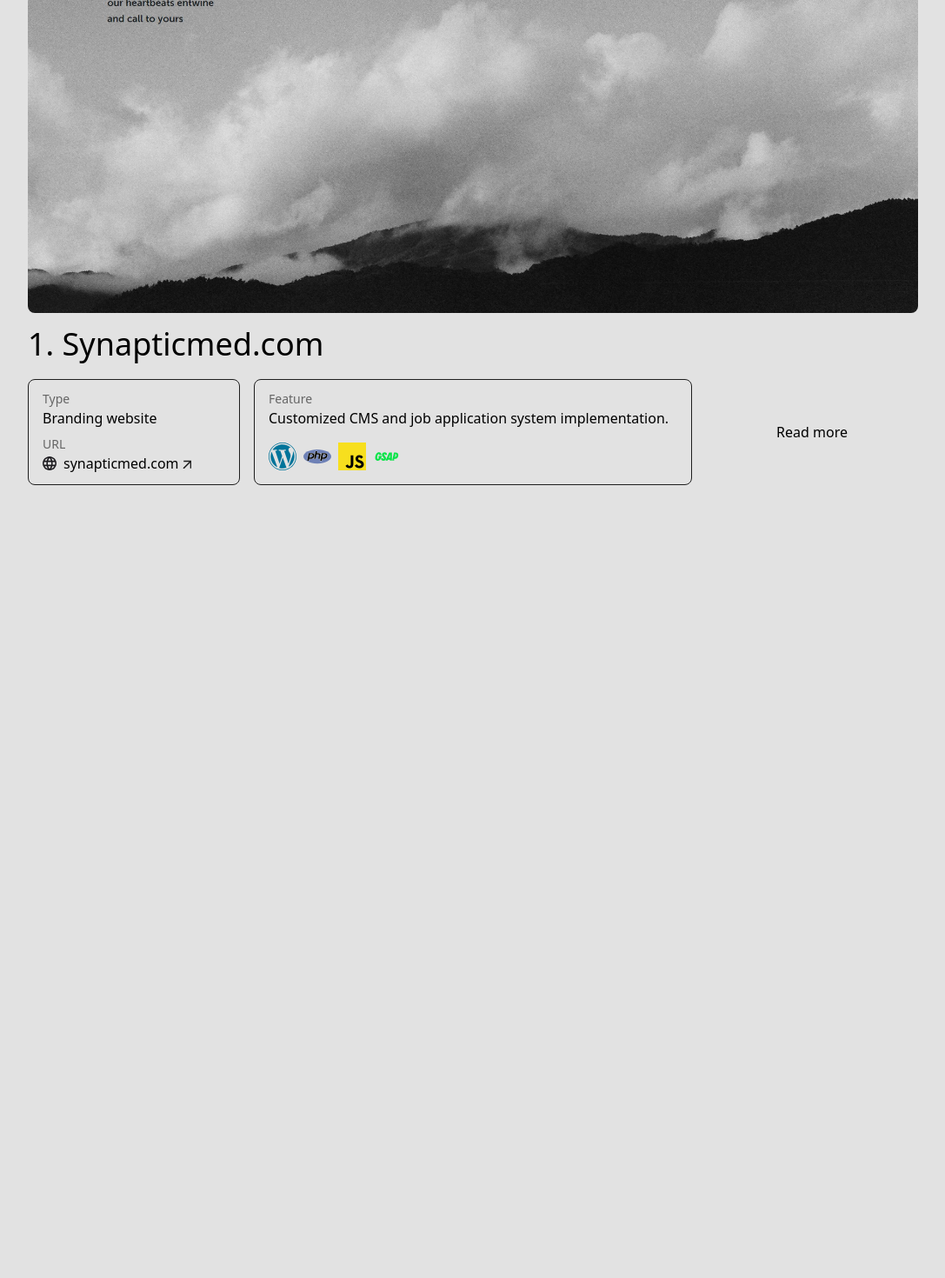
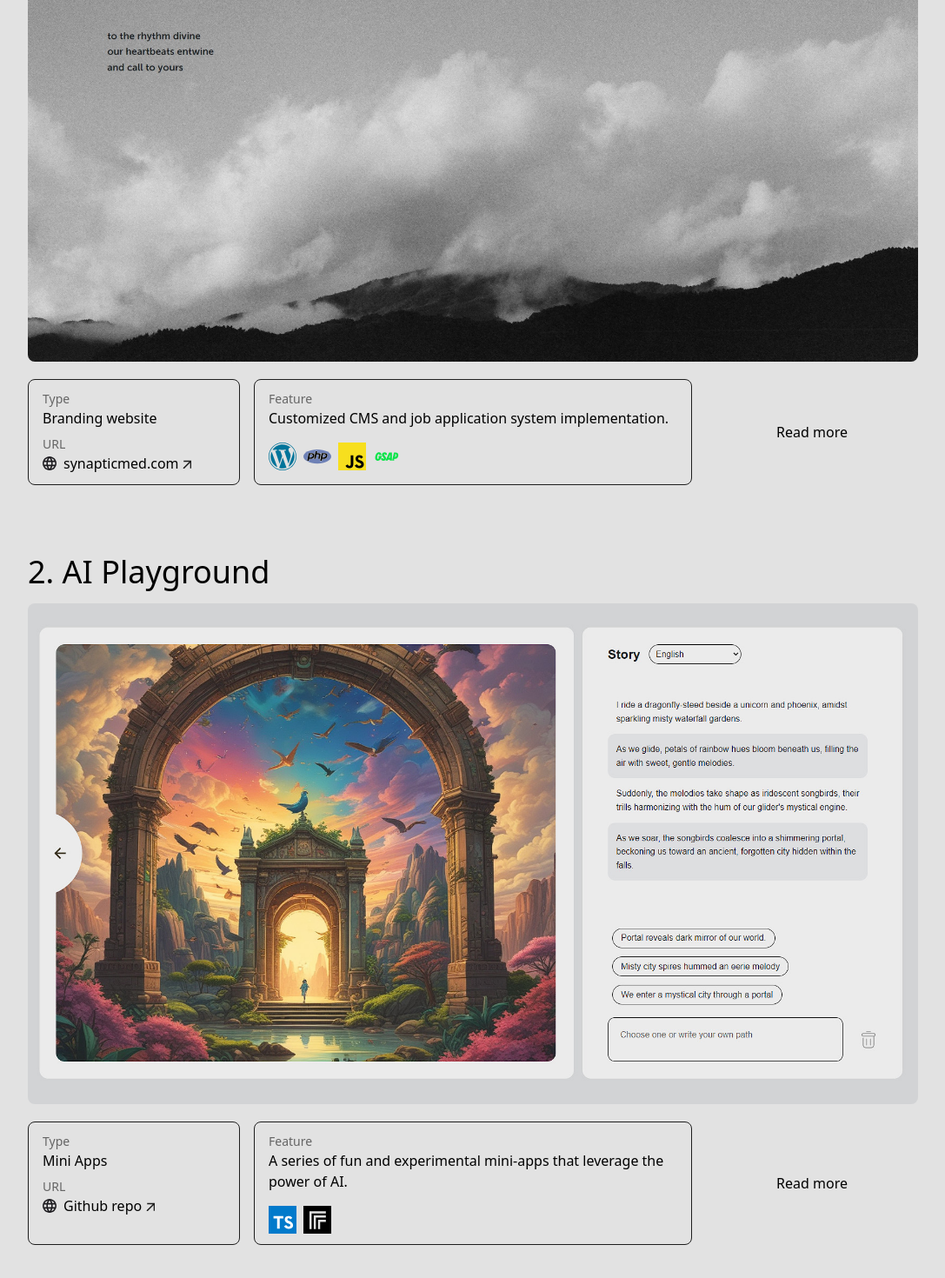
Before and after one commit to Zer02z2/webdev-portfolio, a Next.js app: page / in a window 1280 px wide. Shown: the part 1186-2656 px from the top of the page at 87% size, without its empty margins (96-1183 px from the left). Before the commit the page ends 1744 px from the top, so only its background shows below. Built offline with nearby package versions, Linux system fonts and the light colour scheme.

Commit message:
AI playground added

```diff
--- a/app/_components/roundedImg.tsx
+++ b/app/_components/roundedImg.tsx
@@ -9,7 +9,7 @@ export const RoundedImg = ({
 }) => {
   return (
     <div className="overflow-hidden rounded-lg">
-      <Image src={src} alt={alt} width="2560" height="1440" />
+      <Image src={src} alt={alt} width="2560" height="1440" quality={100} />
     </div>
   )
 }
--- a/app/footer/index.tsx
+++ b/app/footer/index.tsx
@@ -1,3 +1,7 @@
 export const Footer = () => {
-  return <div className="pt-10"></div>
+  return (
+    <footer>
+      <div className="pt-20"></div>
+    </footer>
+  )
 }
--- a/app/layout.tsx
+++ b/app/layout.tsx
@@ -18,11 +18,13 @@ export default function RootLayout({
 }>) {
   return (
     <html lang="en">
-      <body className={`${inter.variable} px-8 flex justify-center`}>
+      <body className={`${inter.variable}`}>
         <Aura />
-        <div className="max-w-[1620px] w-full">{children}</div>
+        <div className="w-full px-8 flex justify-center">
+          <div className="max-w-[1620px] w-full">{children}</div>
+        </div>
+        <Footer />
       </body>
-      <Footer />
     </html>
   )
 }
--- a/app/overview.tsx
+++ b/app/overview.tsx
@@ -35,12 +35,12 @@ export const Overview = ({
       ref={ref}
       initial={{ x: "10%", opacity: 0 }}
       animate={isInView && { x: 0, opacity: 1 }}
-      transition={{ duration: 0.3, type: "tween", ease: "easeOut" }}
+      transition={{ duration: 0.4, type: "tween", ease: "easeOut" }}
     >
-      <div className="grid place-items-center pt-12">
+      <div className="grid place-items-center">
         <div className="max-w-5xl">
+          <h1 className="text-4xl pb-4">{`${order}. ${title}`}</h1>
           <RoundedImg src={src} alt={alt} />
-          <h1 className="text-4xl pt-4">{`${order}. ${title}`}</h1>
           <div className="grid grid-cols-4 pt-5 gap-x-4">
             <Bento>
               <SmallText>Type</SmallText>
--- a/app/page.tsx
+++ b/app/page.tsx
@@ -1,6 +1,6 @@
 import { Landing } from "./landing"
 import { Overview } from "./overview"
-import { synapticMeta } from "./projectMeta"
+import { aiPlaygroundMeta, synapticMeta } from "./projectMeta"
 
 export default function Home() {
   return (
@@ -10,7 +10,11 @@ export default function Home() {
       <div className="grid place-items-center">
         <h1 className="text-6xl">PROJECTS</h1>
       </div>
-      <Overview data={synapticMeta} order="1" />
+      <div className="pt-12"></div>
+      <div className="grid gap-y-20">
+        <Overview data={synapticMeta} order="1" />
+        <Overview data={aiPlaygroundMeta} order="2" />
+      </div>
     </div>
   )
 }
--- a/app/projectMeta.ts
+++ b/app/projectMeta.ts
@@ -19,3 +19,15 @@ export const synapticMeta: ProjectMeta = {
   feature: "Customized CMS and job application system implementation.",
   tech: ["wordpress", "php", "javascript", "gsap"],
 }
+
+export const aiPlaygroundMeta: ProjectMeta = {
+  src: "/projects/ai-playground/landing.jpg",
+  alt: "Snapshot of an AI comic generator",
+  title: "AI Playground",
+  type: "Mini Apps",
+  url: "https://github.com/Zer02z2/shared-minds",
+  urlName: "Github repo",
+  feature:
+    "A series of fun and experimental mini-apps that leverage the power of AI.",
+  tech: ["typescript", "replicate"],
+}
```
Also changed, not shown: public/projects/ai-playground/landing.jpg (added), public/techIcons/replicate.svg (added).
